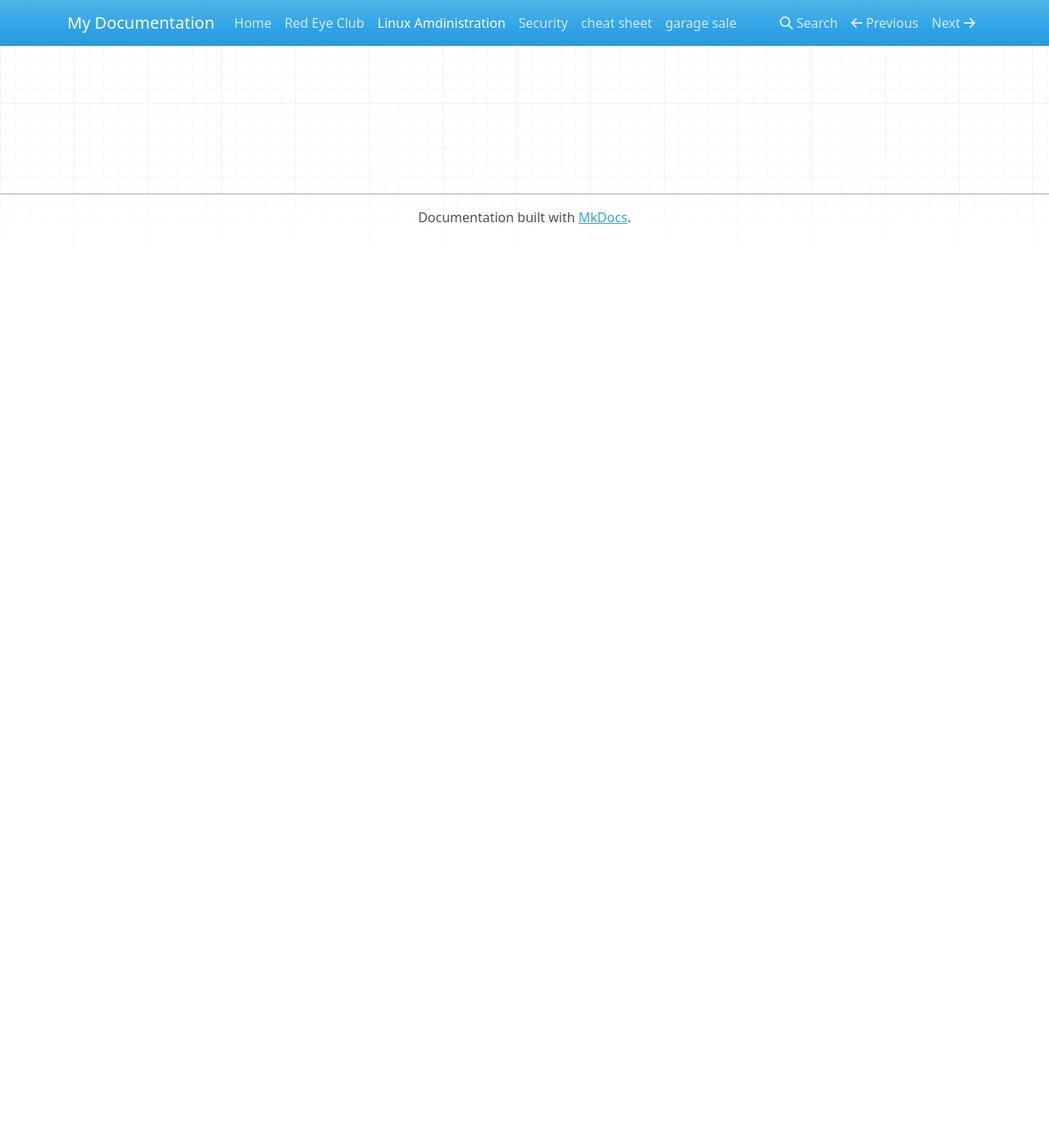
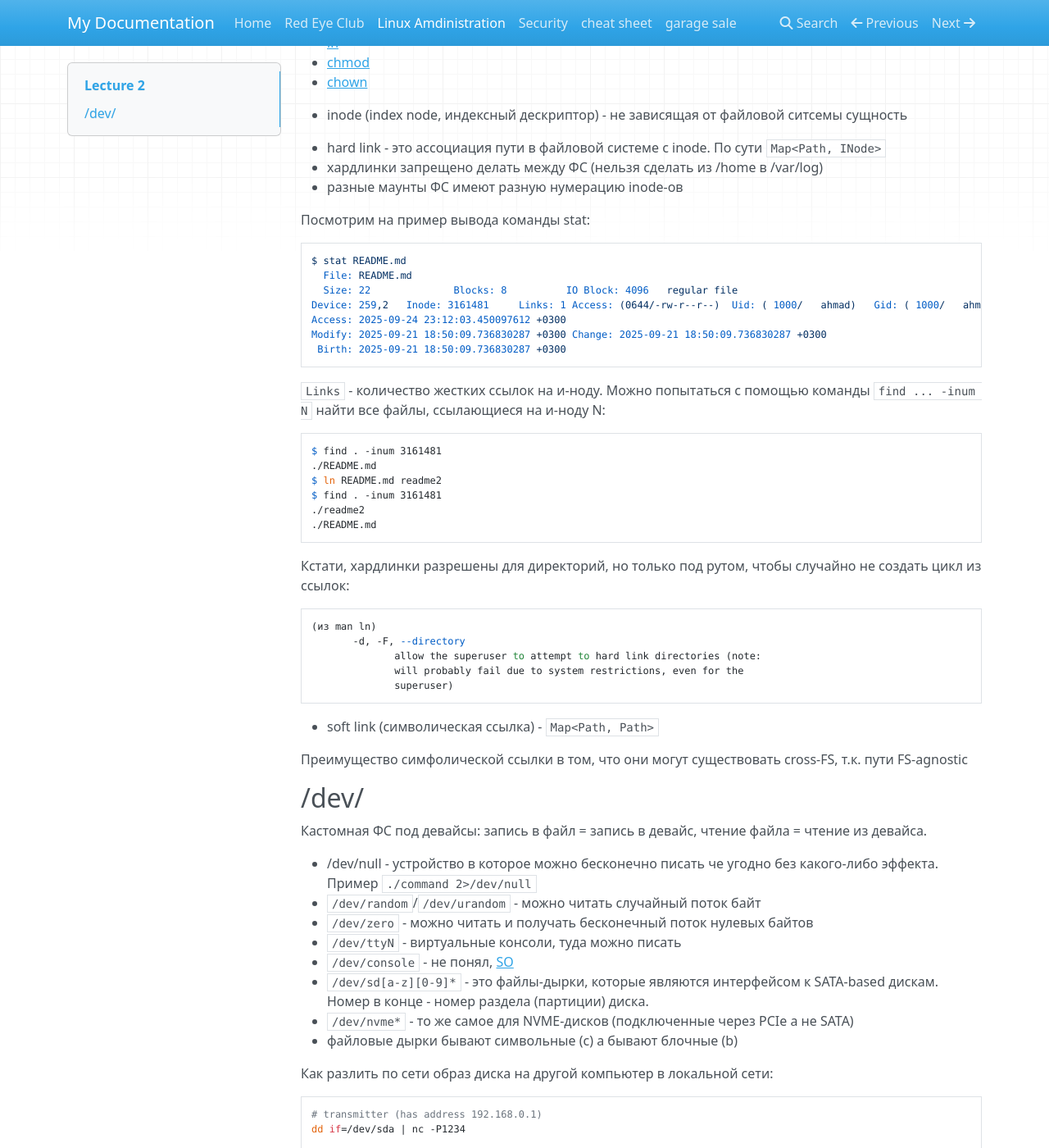
Before and after one commit to iahmad1337/iahmad1337.github.io, an MkDocs documentation site: the page built from docs/linux-admin.md, in a window 1280 px wide and 1400 px high, scrolled down 270 px. Shown: the whole window at 82% size. Built offline with MkDocs 1.6.1, drawn with Linux system fonts in a browser that asks for light colours; nearby versions of some CDN libraries; before the commit the page ends 900 px from its top, so only the background shows below that; some of the changed text lies outside the part shown.

Commit message:
lecture 2 on linux administration done

````diff
--- a/docs/linux-admin.md
+++ b/docs/linux-admin.md
@@ -1,3 +1,106 @@
-# Linux Administration
+Usefull links:
 
-Kek
+- [Advanced bash scripting](https://youtu.be/uqHjc7hlqd0) and the whole
+  [playlist](https://www.youtube.com/playlist?list=PLz0NfPpvHdPEmRWIN06SO_lRv-THMfr-R)
+
+# Lecture 2
+- TLPI Ch. 14-15
+- [inodes in ext4](https://www.kernel.org/doc/html/latest/filesystems/ext4/inodes.html)
+- [netcat](https://linux.die.net/man/1/nc)
+- [dd](https://linux.die.net/man/1/dd)
+- [ln](https://linux.die.net/man/1/ln)
+- [chmod](https://linux.die.net/man/1/chmod)
+- [chown](https://linux.die.net/man/1/chown)
+
+- inode (index node, индексный дескриптор) - не зависящая от файловой ситсемы сущность
+- hard link - это ассоциация пути в файловой системе c inode. По сути `Map<Path, INode>`
+- хардлинки запрещено делать между ФС (нельзя сделать из /home в /var/log)
+- разные маунты ФС имеют разную нумерацию inode-ов
+
+Посмотрим на пример вывода команды stat:
+```
+$ stat README.md
+  File: README.md
+  Size: 22              Blocks: 8          IO Block: 4096   regular file
+Device: 259,2   Inode: 3161481     Links: 1 Access: (0644/-rw-r--r--)  Uid: ( 1000/   ahmad)   Gid: ( 1000/   ahmad)
+Access: 2025-09-24 23:12:03.450097612 +0300
+Modify: 2025-09-21 18:50:09.736830287 +0300 Change: 2025-09-21 18:50:09.736830287 +0300
+ Birth: 2025-09-21 18:50:09.736830287 +0300
+```
+`Links` - количество жестких ссылок на и-ноду.
+Можно попытаться с помощью команды `find ... -inum N` найти все файлы,
+ссылающиеся на и-ноду N:
+```
+$ find . -inum 3161481
+./README.md
+$ ln README.md readme2
+$ find . -inum 3161481
+./readme2
+./README.md
+```
+Кстати, хардлинки разрешены для директорий, но только под рутом, чтобы случайно
+не создать цикл из ссылок:
+```
+(из man ln)
+       -d, -F, --directory
+              allow the superuser to attempt to hard link directories (note:
+              will probably fail due to system restrictions, even for the
+              superuser)
+```
+
+- soft link (символическая ссылка) - `Map<Path, Path>`
+
+Преимущество симфолической ссылки в том, что они могут существовать cross-FS,
+т.к. пути FS-agnostic
+
+## /dev/
+Кастомная ФС под девайсы: запись в файл = запись в девайс, чтение файла = чтение
+из девайса.
+
+- /dev/null - устройство в которое можно бесконечно писать че угодно без
+  какого-либо эффекта. Пример `./command 2>/dev/null`
+- `/dev/random`/`/dev/urandom` - можно читать случайный поток байт
+- `/dev/zero` - можно читать и получать бесконечный поток нулевых байтов
+- `/dev/ttyN` - виртуальные консоли, туда можно писать
+- `/dev/console` - не понял,
+  [SO](https://unix.stackexchange.com/questions/485156/what-is-dev-console-used-for)
+- `/dev/sd[a-z][0-9]*` - это файлы-дырки, которые являются интерфейсом к
+  SATA-based дискам. Номер в конце - номер раздела (партиции) диска.
+- `/dev/nvme*` - то же самое для NVME-дисков (подключенные через PCIe а не SATA)
+- файловые дырки бывают символьные (c) а бывают блочные (b)
+
+Как разлить по сети образ диска на другой компьютер в локальной сети:
+```bash
+# transmitter (has address 192.168.0.1)
+dd if=/dev/sda | nc -P1234
+
+# receiver
+nc 192.168.0.1:1234 | dd of=/dev/sda
+```
+
+А что если не хотим разбираться с SIGPIPE и писать signal handler-ы? Тогда можно
+заиспользовать именованные каналы - на помощь приходит mkfifo:
+```bash
+mkfifo ./tx
+nc -P1234 <./tx &
+dd if=/dev/sda >./tx
+
+# receiver
+mkfifo ./rx
+nc 192.168.0.1:1234 >./rx &
+dd of=/dev/sda <./rx
+```
+Если бы мы просто сделали touch ./rx, то всё взаимодействие происходило через
+диск и мы бы получили оверхерд на запись/чтение с него. Зато именованный канал
+работает in-memory.
+
+Разберем вывод `ls -l`:
+![ll cheatsheet](img/linux-admin/ll-cheatsheet.png)
+
+*Note*: `2` (второе поле) - кол-во жестких ссылок на эту inode
+
+`chmod` - позволяет менять пермишены (первое поле):
+
+![chmod cheat-sheet](img/linux-admin/chmod-cheatsheet.png)
+
+`chown` - позволяет менять владельцев и создателей
````
Also changed, not shown: docs/img/linux-admin/chmod-cheatsheet.png (added), docs/img/linux-admin/ll-cheatsheet.png (added).
